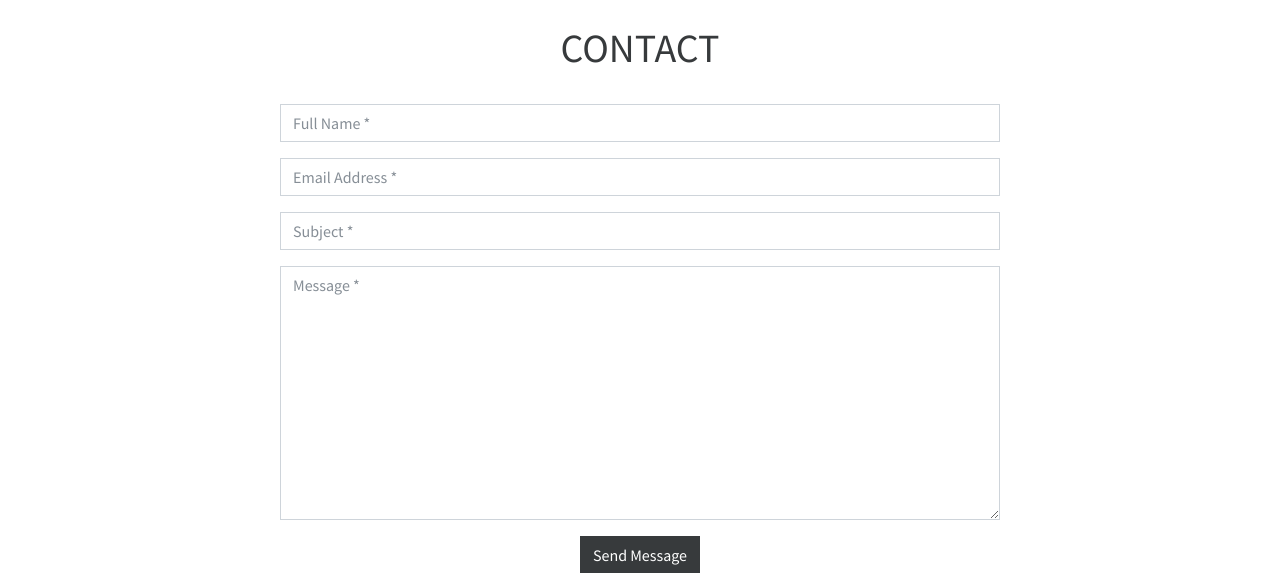
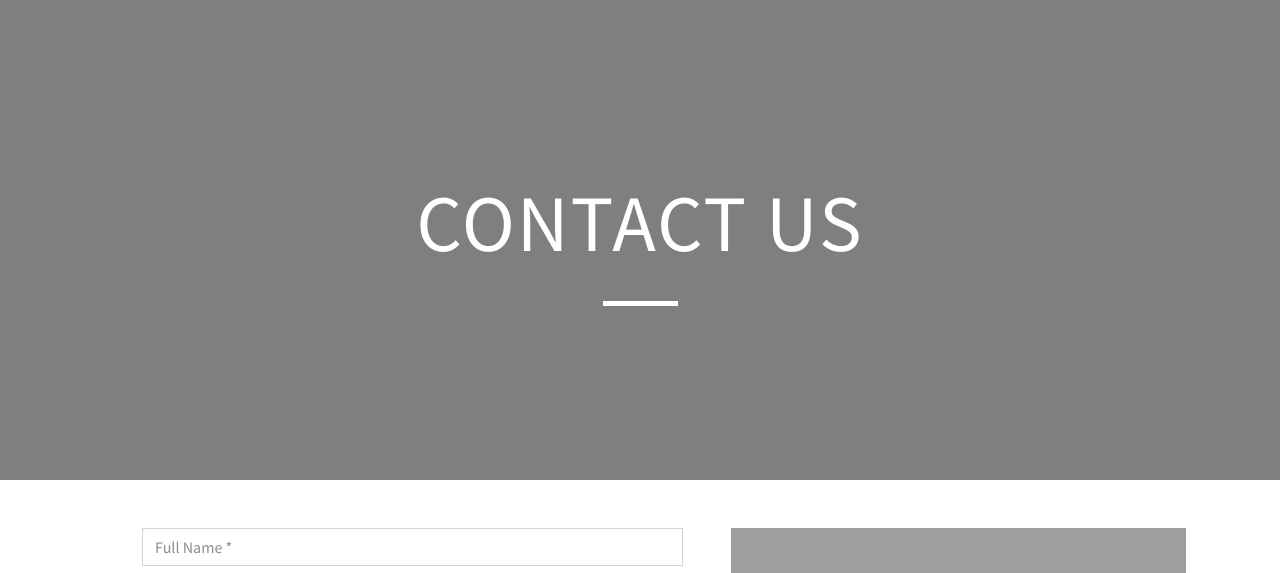
Before and after one commit to jonathan-odonnell/dog-grooming, a Django app: page /contact/ in a window 1280 px wide. Shown: the part 56-629 px from the top of the page. Run offline with Django 3.2, Linux system fonts and the light colour scheme; a map, chart or similar area stays blank; some libraries are stand-ins or nearby versions; grey boxes are pictures that could not be loaded.

Commit message:
Added hero image and amended grid system in contact template

```diff
--- a/contact/templates/contact/contact.html
+++ b/contact/templates/contact/contact.html
@@ -3,14 +3,24 @@
 
 {% block content %}
 
-<section class="container p-4">
-    <div class="row mb-4">
-        <div class="col-12">
-            <h1 class="text-center text-uppercase font-weight-bold">Contact</h1>
+<section class="container-fluid g-0">
+    <div class="hero-image">
+        <div class="overlay">&nbsp;</div>
+        <div class="row g-0">
+            <div class="col-12 jumbotron">
+                <div class="container">
+                    <h1 class="display-1">Contact Us</h1>
+                    <div class="block-divider mx-auto"></div>
                 </div>
             </div>
-    <div class="row">
-        <div class="col-12 col-md-10 col-lg-8 mx-auto mb-4">
+        </div>
+    </div>
+    <div class="container px-4 py-5">
+        <div class="row g-0">
+            <div class="col-12 col-lg-5 mb-4 mb-lg-0 order-lg-1">
+                <div id="map"></div>
+            </div>
+            <div class="col-12 col-lg-7 px-lg-5 order-lg-0">
                 <form id="contact-form">
                     {% csrf_token %}
                     {{ form.full_name | as_crispy_field }}
@@ -22,8 +32,6 @@
                     </div>
                 </form>
             </div>
-        <div class="col-12 ccol-md-10 col-lg-8 mx-auto">
-            <div id="map"></div>
         </div>
     </div>
 </section>
--- a/static/css/base.css
+++ b/static/css/base.css
@@ -25,8 +25,52 @@
     background-color: green;
 }
 
+.hero-image {
+    height: 60vh;
+    background-size: cover;
+    display: flex;
+    align-items: center;
+    justify-content: center;
+    position: relative;
+}
+
+.hero-image .row {
+    z-index: 1;
+}
+
+.overlay {
+    position: absolute;
+    top: 0;
+    left: 0;
+    height: 100%;
+    width: 100%;
+    background-color: rgba(0, 0, 0, 0.5);
+}
+
+.hero-image .display-1 {
+    color: white;
+    text-transform: uppercase;
+    font-weight: 400;
+    letter-spacing: 2px;
+    margin-bottom: 30px;
+}
+
+.block-divider {
+    width: 75px;
+    height: 5px;
+    border: 0;
+    background-color: #fff;
+}
+
 #map {
     width: 100%;
     height: 400px;
     background-color: grey;
-  }
+}
+
+@media (min-width: 992px) {
+    #map {
+        height: 100%;
+    }
+
+}
```
Lines whose indentation alone changed are shown as unchanged.
